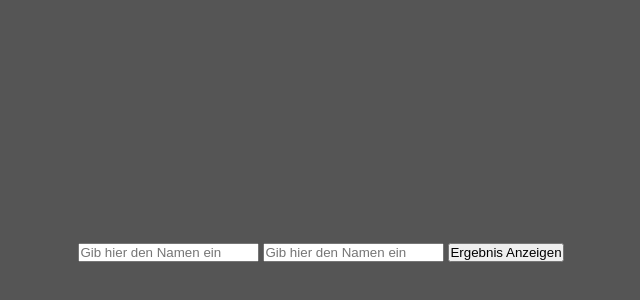
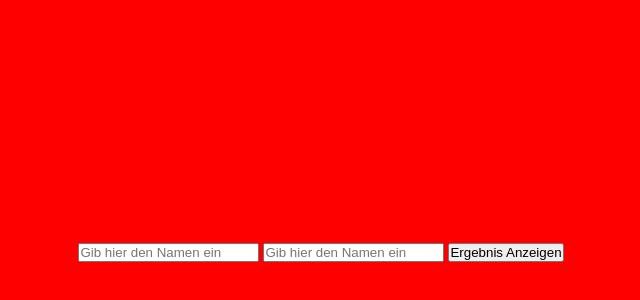
Before and after one commit to fionahil/projekt_shule, a plain HTML site: page index.html in a window 1280 px wide. Shown: the part 148-448 px from the top of the page, without its empty margins (319-959 px from the left). Drawn offline with Linux system fonts and the light colour scheme.

Commit message:
css color

```diff
--- a/style.css
+++ b/style.css
@@ -10,7 +10,7 @@
 
 
   body{
-    background: #555;
+    background: rgb(255, 0, 0);
     display: flex;
     align-items: center;
     justify-content: center;
```
